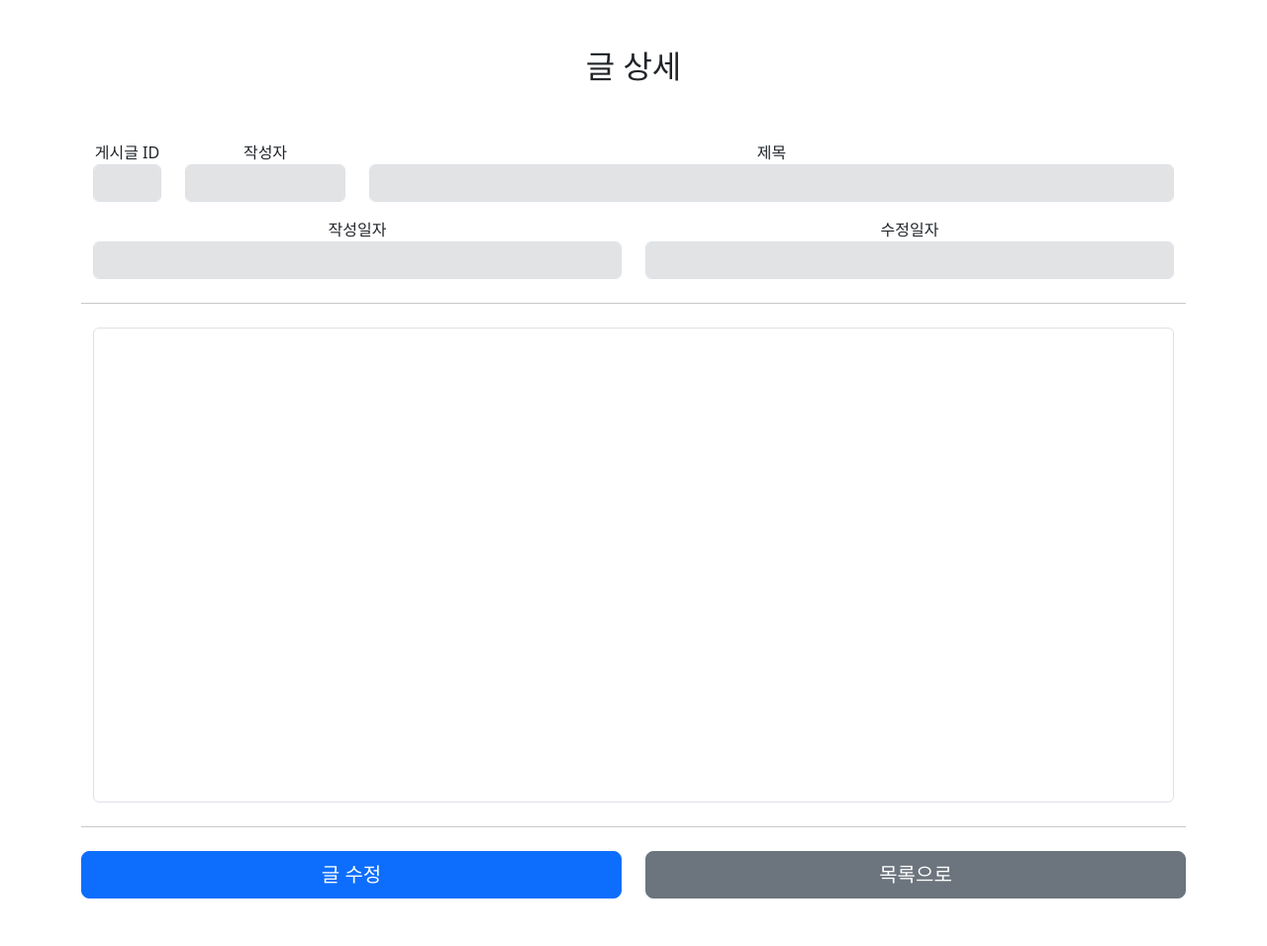
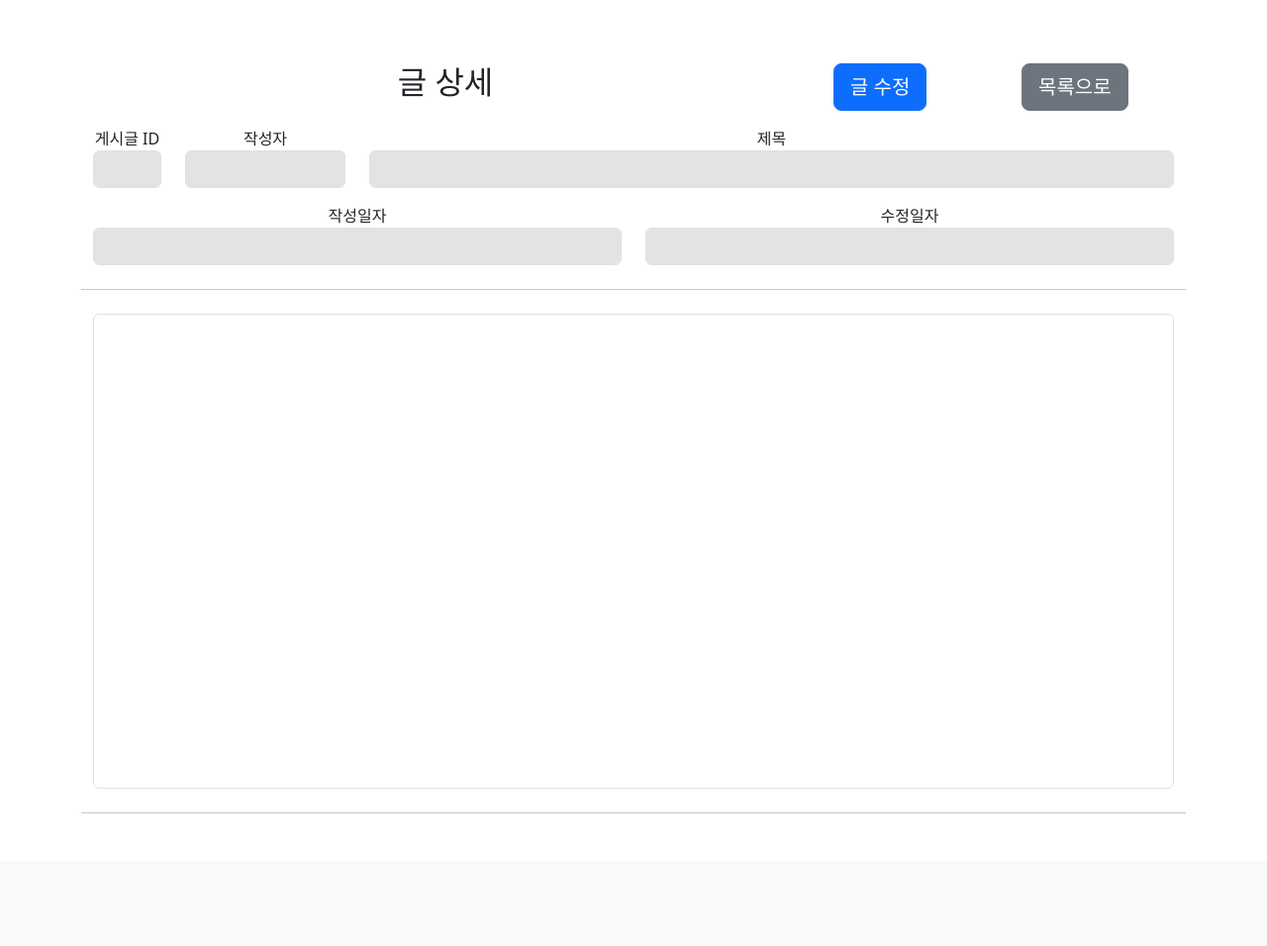
Before and after one commit to Minuring/KSSoftware, a Spring app: template src/main/resources/templates/board/board.html in a window 1280 px wide. Shown: the part 58-1014 px from the top of the page at 99% size. After the commit the page ends 880 px from the top, so only its background shows below. Run offline with Thymeleaf, Linux system fonts and the light colour scheme; the template is opened without the code that fills it, so the values that code supplies are empty.

Commit message:
글 상세 페이지 레이아웃 변경
댓글기능을 글 내용 밑에 추가하기 위해
글 상세, 목록으로 버튼을 글 내용 위로 올림

```diff
--- a/src/main/resources/templates/board/board.html
+++ b/src/main/resources/templates/board/board.html
@@ -7,8 +7,24 @@
 
 <div class="container-md mb-lg-5" layout:fragment="content">
 
-    <div class="py-5 text-center">
-        <h2>글 상세</h2>
+    <div class="row mt-5 py-3">
+        <div class="col-8">
+            <h2 class="text-center">글 상세</h2>
+        </div>
+        <div class="col-2">
+            <button class="btn btn-primary btn-lg"
+                    onclick="location.href='edit.html'"
+                    th:onclick="|location.href='@{/board/{boardId}/edit(boardId=${board.id})}'|"
+                    type="button">글 수정
+            </button>
+        </div>
+        <div class="col-2">
+            <button class="btn btn-secondary btn-lg"
+                    onclick="location.href='items.html'"
+                    th:onclick="|location.href='@{/board}'|"
+                    type="button">목록으로
+            </button>
+        </div>
     </div>
 
     <h2 th:if="${param.status}" th:text="'저장 완료'"></h2>
@@ -17,26 +33,33 @@
         <div class="row align-items-start mb-3">
             <div class="col-sm-1">
                 <label for="boardId">게시글 ID</label>
-                <input type="text" id="boardId" name="boardId" class="form-control bg-secondary-subtle" value="1" th:value="${board.id}" readonly>
+                <input type="text" id="boardId" name="boardId" class="form-control bg-secondary-subtle" value="1"
+                       th:value="${board.id}" readonly>
             </div>
             <div class="col-sm-2">
                 <label for="writer">작성자</label>
-                <input type="text" id="writer" name="writer" class="form-control bg-secondary-subtle" value="username" th:value="${board.writer}"
+                <input type="text" id="writer" name="writer" class="form-control bg-secondary-subtle" value="username"
+                       th:value="${board.writer}"
                        readonly>
             </div>
             <div class="col-lg">
                 <label for="title">제목</label>
-                <input type="text" id="title" name="title" class="form-control bg-secondary-subtle" value="제목A" th:value="${board.title}" readonly>
+                <input type="text" id="title" name="title" class="form-control bg-secondary-subtle" value="제목A"
+                       th:value="${board.title}" readonly>
             </div>
         </div>
         <div class="row align-items-start mb-3">
             <div class="col-md">
                 <label for="createDate">작성일자</label>
-                <input type="text" id="createDate" name="boardCreateDate" class="form-control bg-secondary-subtle" value="yyyymmdd" th:value="${#temporals.format(board.createDate, 'yyyy년 MM월 dd일 HH시 mm분')}" readonly>
+                <input type="text" id="createDate" name="boardCreateDate" class="form-control bg-secondary-subtle"
+                       value="yyyymmdd" th:value="${#temporals.format(board.createDate, 'yyyy년 MM월 dd일 HH시 mm분')}"
+                       readonly>
             </div>
             <div class="col-md">
                 <label for="updateDate">수정일자</label>
-                <input type="text" id="updateDate" name="boardUpdateDate" class="form-control bg-secondary-subtle" value="yyyymmdd" th:value="${#temporals.format(board.updateDate, 'yyyy년 MM월 dd일 HH시 mm분')}" readonly>
+                <input type="text" id="updateDate" name="boardUpdateDate" class="form-control bg-secondary-subtle"
+                       value="yyyymmdd" th:value="${#temporals.format(board.updateDate, 'yyyy년 MM월 dd일 HH시 mm분')}"
+                       readonly>
             </div>
         </div>
     </div>
@@ -50,22 +73,5 @@
 
     <hr class="my-4">
 
-    <div class="row">
-        <div class="col">
-            <button class="w-100 btn btn-primary btn-lg"
-                    onclick="location.href='edit.html'"
-                    th:onclick="|location.href='@{/board/{boardId}/edit(boardId=${board.id})}'|"
-                    type="button">글 수정
-            </button>
-        </div>
-        <div class="col">
-            <button class="w-100 btn btn-secondary btn-lg"
-                    onclick="location.href='items.html'"
-                    th:onclick="|location.href='@{/board}'|"
-                    type="button">목록으로
-            </button>
-        </div>
-    </div>
-
 </div> <!-- /container -->
 </html>
```
